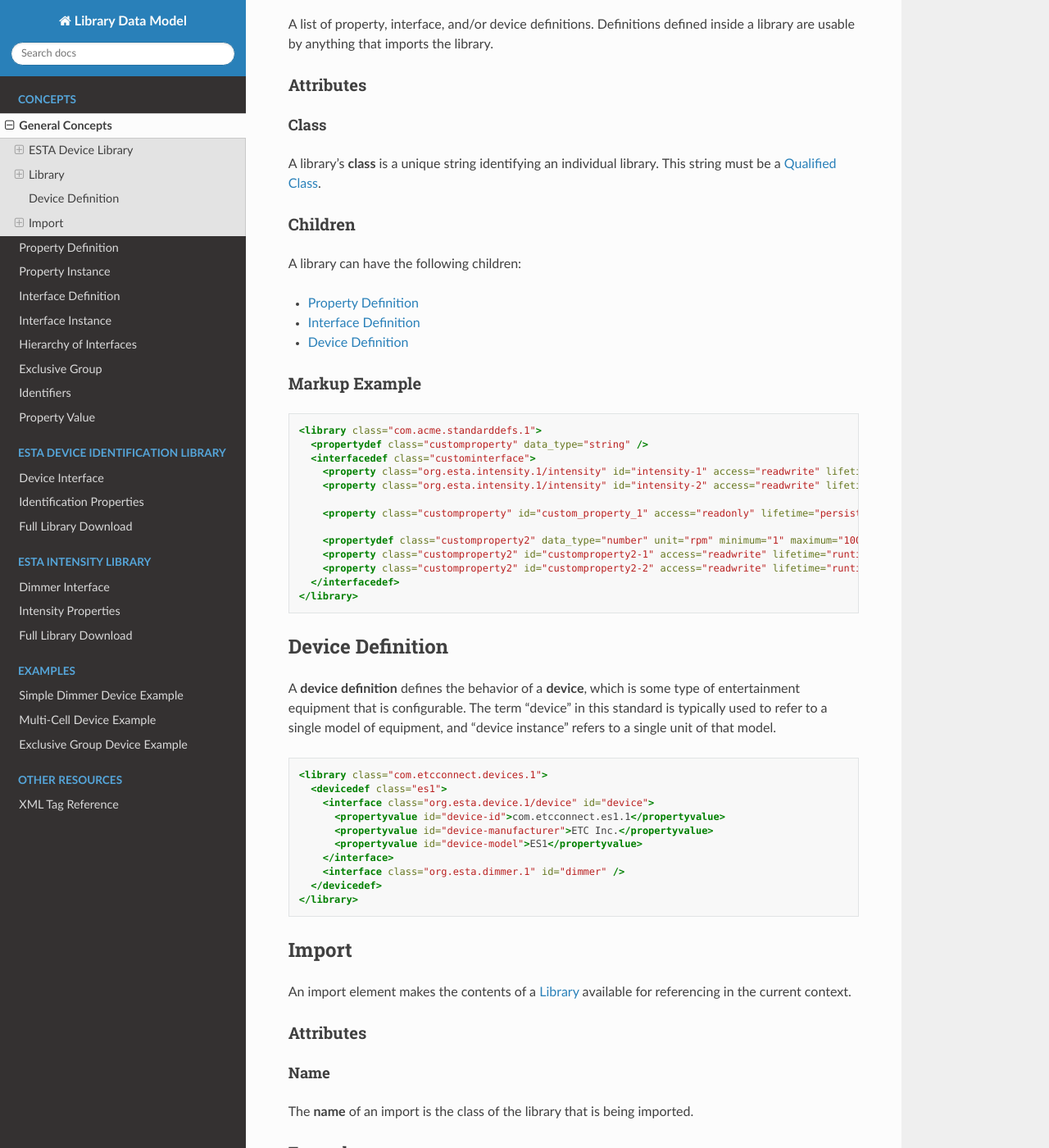
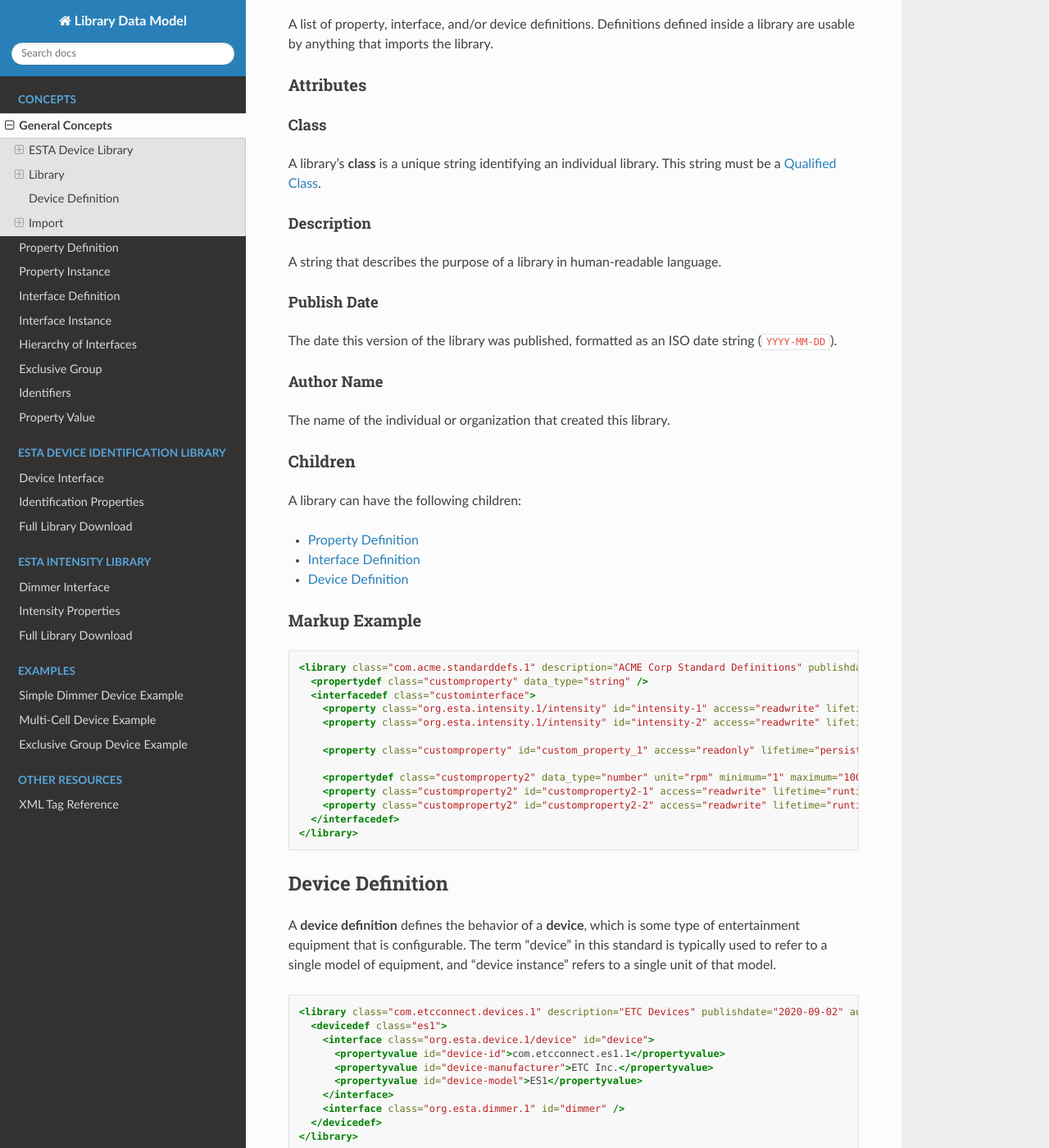
Before and after one commit to samkearney/esta-ngl, a Sphinx documentation site: the page built from docs/concepts/general.rst, in a window 1280 px wide and 1400 px high, scrolled down 723 px. Shown: the whole window at 82% size. Built offline with Sphinx 7.4.7 and the Read the Docs theme 2.0.0, drawn with Linux system fonts in a browser that asks for light colours.

Commit message:
Add description, publish date, author attributes to library

```diff
--- a/docs/concepts/general.rst
+++ b/docs/concepts/general.rst
@@ -50,6 +50,21 @@ Class
 A library's **class** is a unique string identifying an individual library. This string must be a
 :ref:`concepts-identifiers-qualified-class`.
 
+Description
+-----------
+
+A string that describes the purpose of a library in human-readable language.
+
+Publish Date
+------------
+
+The date this version of the library was published, formatted as an ISO date string (``YYYY-MM-DD``).
+
+Author Name
+-----------
+
+The name of the individual or organization that created this library.
+
 Children
 ========
 
@@ -64,7 +79,7 @@ Markup Example
 
 .. code-block:: xml
 
-  <library class="com.acme.standarddefs.1">
+  <library class="com.acme.standarddefs.1" description="ACME Corp Standard Definitions" publishdate="2020-09-02" author="ACME Corp">
     <propertydef class="customproperty" data_type="string" />
     <interfacedef class="custominterface">
       <property class="org.esta.intensity.1/intensity" id="intensity-1" access="readwrite" lifetime="runtime" />
@@ -90,7 +105,7 @@ single model of equipment, and "device instance" refers to a single unit of that
 
 .. code-block:: xml
 
-  <library class="com.etcconnect.devices.1">
+  <library class="com.etcconnect.devices.1" description="ETC Devices" publishdate="2020-09-02" author="ETC Inc">
     <devicedef class="es1">
       <interface class="org.esta.device.1/device" id="device">
         <propertyvalue id="device-id">com.etcconnect.es1.1</propertyvalue>
```
